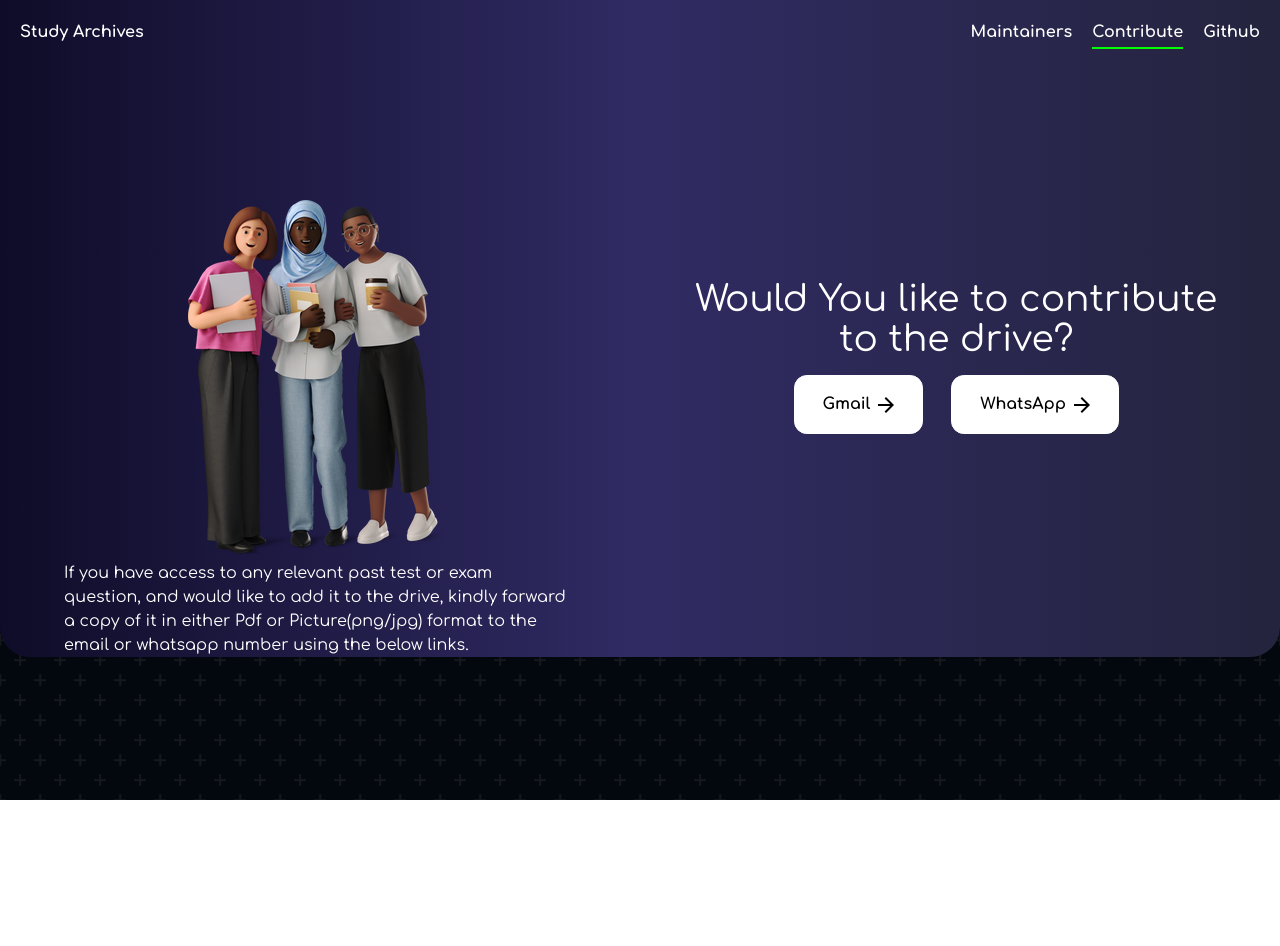
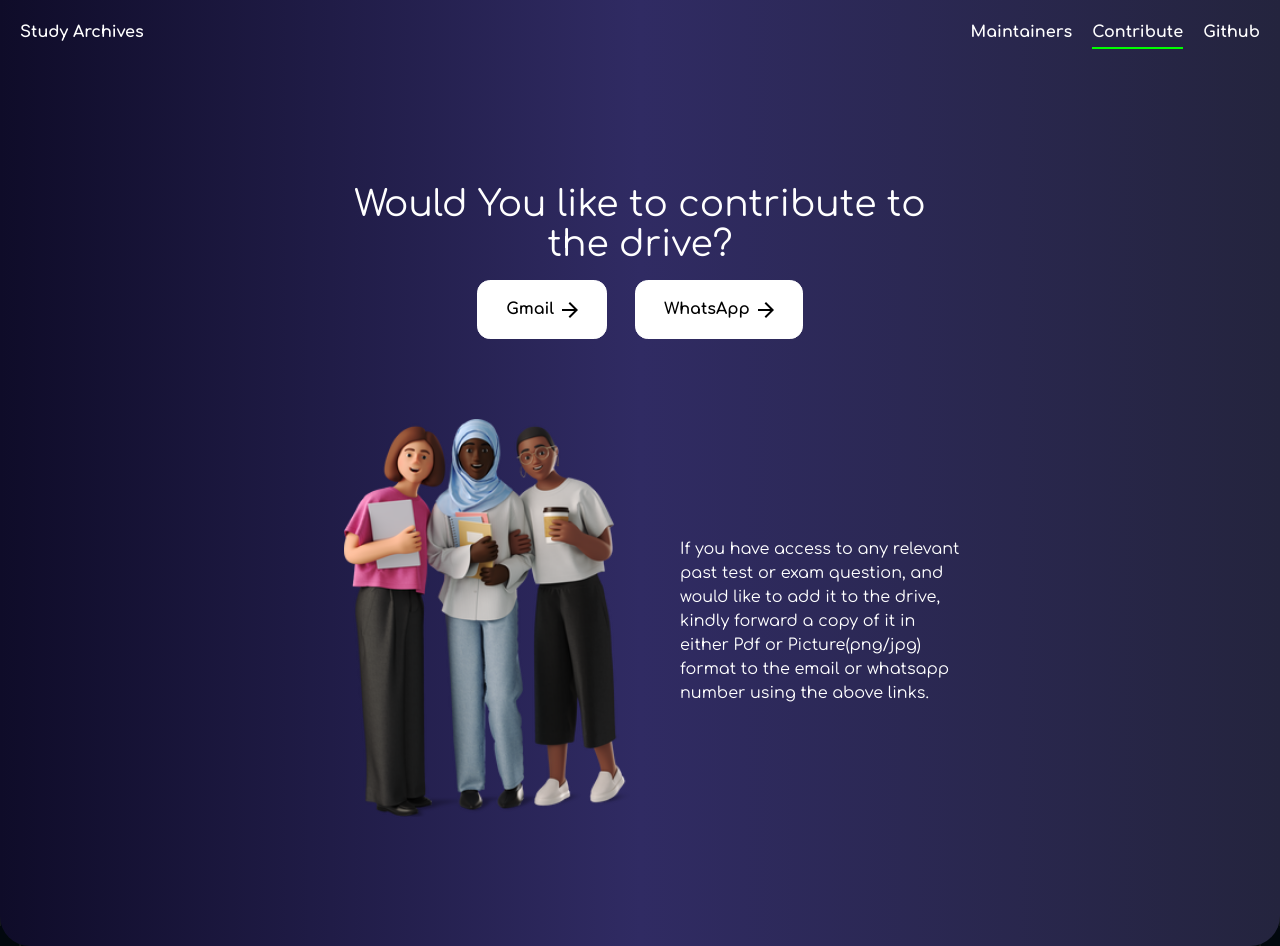
Before and after one commit to Topman-14/StudyArchives, a Next.js app: page /contribute in a window 1280 px wide. Before the commit the page ends 800 px from the top, so only its background shows below. Built offline with nearby package versions, Linux system fonts and the light colour scheme.

Commit message:
edited contributors page

```diff
--- a/src/pages/contribute.js
+++ b/src/pages/contribute.js
@@ -8,17 +8,18 @@ const Contribute = () => {
         <div className="main">
             <Navbar/>
              <div className="flex md:flex-row sm:flex-col w-5/5 sm:justify-between items-center sm:mt-16 flex-col mb-0">
-                <div className="flex md:flex-col justify-between items-center mt-16 ml-16 md:w-2/5 sm:flex-row mr-16 flex-col">
-                    <img src="./images/students.png" className="sm:w-5/5 rounded-lg fade-up"/>
-                    <p className="mt-1.5 fade-up">If you have access to any relevant past test or exam question, and would like to add it to the drive, kindly forward a copy of it in either Pdf or Picture(png/jpg) format to the email or whatsapp number using the below links.</p>
+             <div className="px-10 sm:pt-20 pt-32 flex flex-col gap-4 h-3/4 mb-32 mt-0" id="body">
+
+                <p className="max-w-xl mx-auto text-center sm:text-4xl text-2xl leading-snug fade-up">Would You like to contribute to the drive?</p>
+                <div id="heroBtns" className='fade flex justify-center gap-7 '>
+                    <LargeBtn href="mailto:ojoore35@gmail.com" text="Gmail"/>
+                    <LargeBtn href="https://wa.me/+2348081405577" text="WhatsApp"/>
                 </div>
-                <div className="px-10 sm:pt-20 pt-32 flex flex-col gap-4 h-3/4 mb-32 mt-0" id="body">
+                <div className="flex md:flex-row justify-evenly items-center mt-16 md:ml-64 sm:ml-24 md:w-3/5 sm:flex-row sm:mr-16 flex-col">
+                    <img src="./images/students.png" className="sm:w-5/5 rounded-lg fade-up md:w-2/5"/>
+                    <p className="mt-1.5 fade-up md:w-2/5">If you have access to any relevant past test or exam question, and would like to add it to the drive, kindly forward a copy of it in either Pdf or Picture(png/jpg) format to the email or whatsapp number using the above links.</p>
+                </div>
 
-                    <p className="max-w-xl mx-auto text-center sm:text-4xl text-2xl leading-snug fade-up">Would You like to contribute to the drive?</p>
-                    <div id="heroBtns" className='fade flex justify-center gap-7 '>
-                        <LargeBtn href="mailto:ojoore35@gmail.com" text="Gmail"/>
-                        <LargeBtn href="https://wa.me/+2348081405577" text="WhatsApp"/>
-                    </div>
                 </div>
             </div>
         </div>
--- a/src/pages/maintainers.js
+++ b/src/pages/maintainers.js
@@ -9,7 +9,7 @@ const Maintainers = () => {
             <div className="flex gap-6 mx-auto mt-10 p-8 flex-wrap justify-center fade-up max-w-4xl">
                 <MaintainerTile img="https://avatars.githubusercontent.com/u/68563757?v=4" name="Emmanuel Tanimowo" github="https://github.com/Mannuel25" linkedin="https://www.linkedin.com/in/emmanuel-tanimowo-6122291aa/" />
                 <MaintainerTile img="https://pbs.twimg.com/profile_images/1683872791924285440/cyZgvDES_400x400.jpg" name="Tope Akinkuade" github="https://github.com/Topman-14" linkedin="https://www.linkedin.com/in/tope-akinkuade/" />
-                <MaintainerTile img="https://media.licdn.com/dms/image/C4E03AQEp4bbQhTw7ng/profile-displayphoto-shrink_200_200/0/1648838979255?e=1695859200&v=beta&t=GKMJzL_pjknX3fyLsIZXJVKiHjTKn6FPQHyzSalPocM" name="Oreoluwa Ojo" github="https://github.com/Lloyd-the-god" linkedin="https://www.linkedin.com/in/favour-ojo-426795233/" />
+                <MaintainerTile img="https://media.licdn.com/dms/image/C4E03AQEp4bbQhTw7ng/profile-displayphoto-shrink_200_200/0/1648838979255?e=1695859200&v=beta&t=GKMJzL_pjknX3fyLsIZXJVKiHjTKn6FPQHyzSalPocM" name="Oreoluwa Ojo" github="https://github.com/Lloyd-the-dev" linkedin="https://www.linkedin.com/in/favour-ojo-426795233/" />
                 <MaintainerTile img="" name="Joba Onakomaiya" github="https://github.com/JobaOnaks" linkedin="" />
                 <MaintainerTile img="" name="Isaac Odeh" github="" linkedin="" ig="https://instagram.com/videopro__?igshid=MmU2YjMzNjRlOQ==" />
             </div>
```
